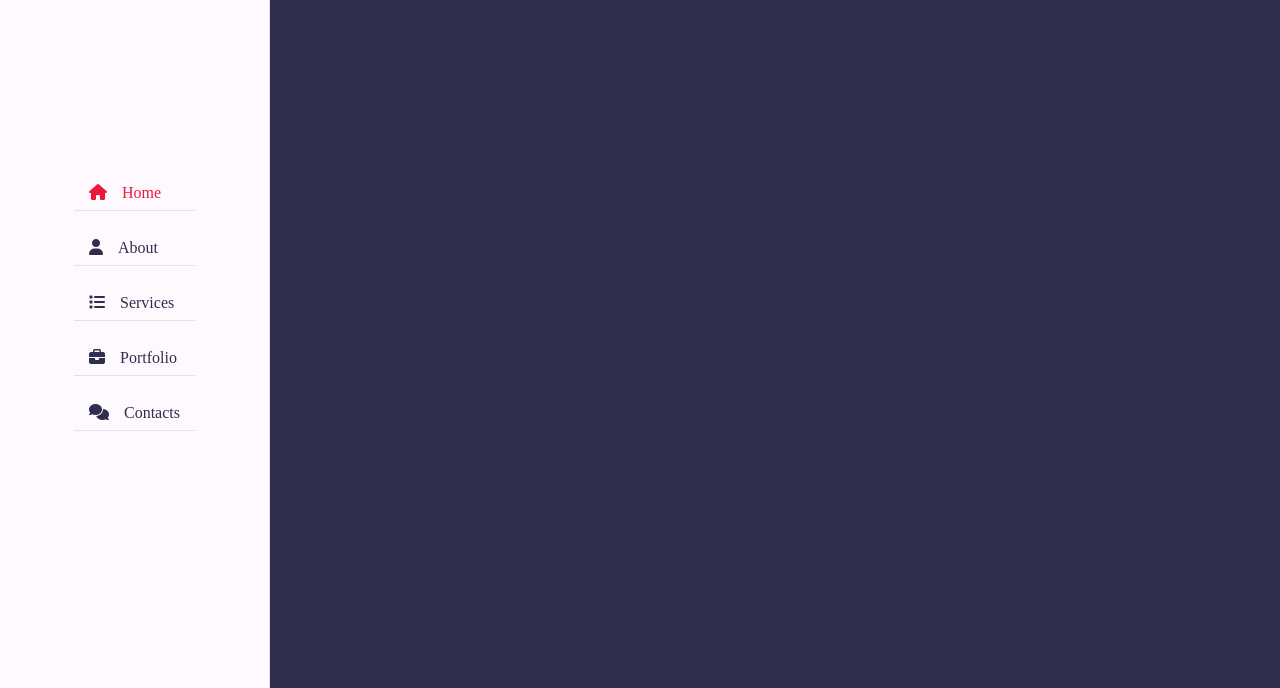
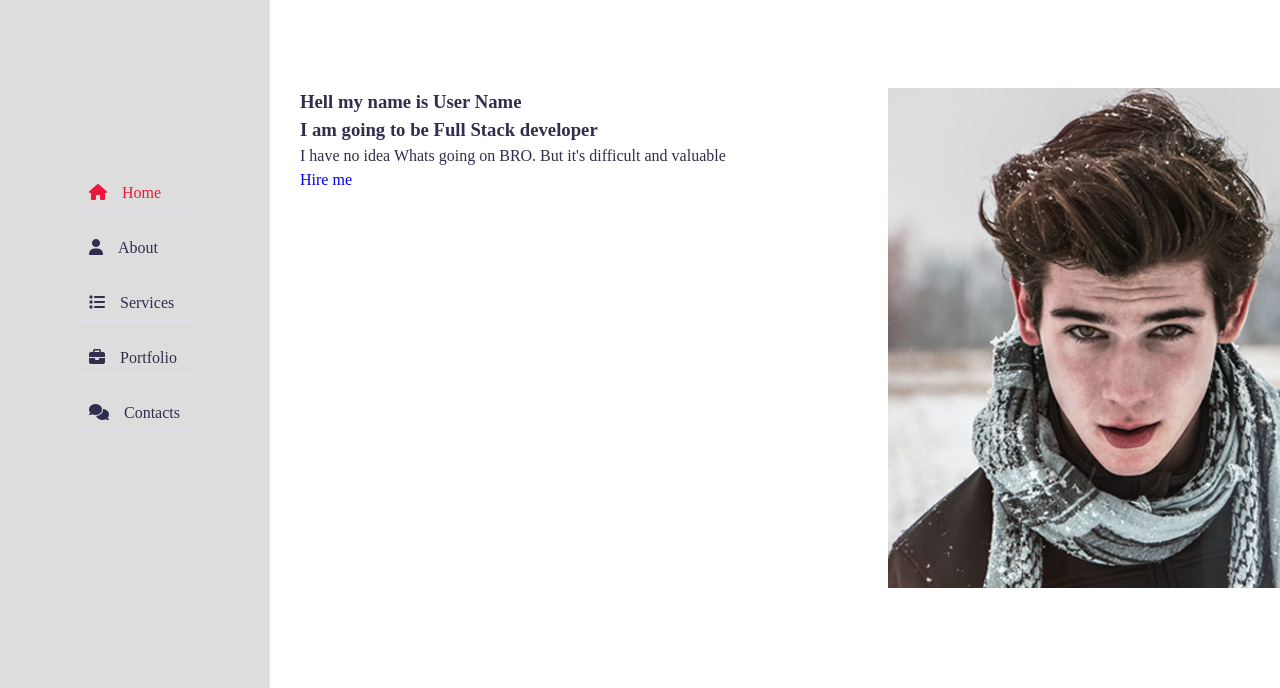
Before and after one commit to GulsahDuzgun/HTML-CSS-JS-, a plain HTML site: page Personal PortFolio Website/index.html in a window 1280 px wide. Shown: the part 112-800 px from the top of the page. Drawn offline with Linux system fonts and the light colour scheme; a web font is replaced by a local one.

Commit message:
align home div

```diff
--- a/Personal PortFolio Website/CSS/style.css
+++ b/Personal PortFolio Website/CSS/style.css
@@ -37,7 +37,7 @@ ul {
     width: 270px;
     height: 100vh;
     z-index:10;
-    background: var(--bg-black-100);
+    background:#ddd;
     position: fixed;
     padding: 30px;
     display: flex;
@@ -54,8 +54,28 @@ ul {
     z-index: 0px;
     display: block;
     position:fixed;
-    background: var(--text-black-900);
     opacity: 1;
+    padding: 0px 30px;
+}
+
+.padd-15 {
+    padding-left: 15px;
+    padding-right: 15px;
+}
+
+.container {
+    max-width:1100px;
+    width: 100%;
+    margin: auto;
+
+}
+
+.row {
+    display: flex;
+    flex-wrap:wrap;
+    margin-left: -15px;
+    margin-right: -15px;
+    position: relative;
 }
 
 .aside .logo {
@@ -169,3 +189,24 @@ ul {
     top:6px;
     left: 0px;
 }
+
+/*home*/
+.home {
+    min-height: 100vh;
+    display: flex;
+    color:var(--text-black-900)
+}
+
+.home .home-info {
+    text-align:justify;
+    flex: 0 0 60%;
+    max-width: 60%;
+}
+
+.home .home-img {
+    height: 400px;
+    flex: 0 0 40%;
+    max-width: 40%;
+    text-align: center;
+    position:relative;
+}
--- a/Personal PortFolio Website/index.html
+++ b/Personal PortFolio Website/index.html
@@ -32,6 +32,19 @@
         <div class="main-content">
             <!--Home Section Start-->
                 <section class="home section">
+                    <div class="container">
+                        <div class="row">
+                            <div class="home-info padd-15">
+                                <h3 class="hello">Hell my name is <span class="name">User Name</span></h3>
+                                <h3 class="my-profession">I am going to be <span class="typing">Full Stack developer</span></h3>
+                                <p> I have no idea Whats going on BRO. But it's difficult and valuable</p>
+                                <a href="#contact" class="btn hire-me">Hire me</a>
+                            </div>
+                            <div class="home-img padd-15">
+                                <img src="./img/client2.jpg" alt="ILoveME">
+                            </div>
+                        </div>
+                    </div>
                 </section>
             <!--Home Section End-->
         </div>
```
